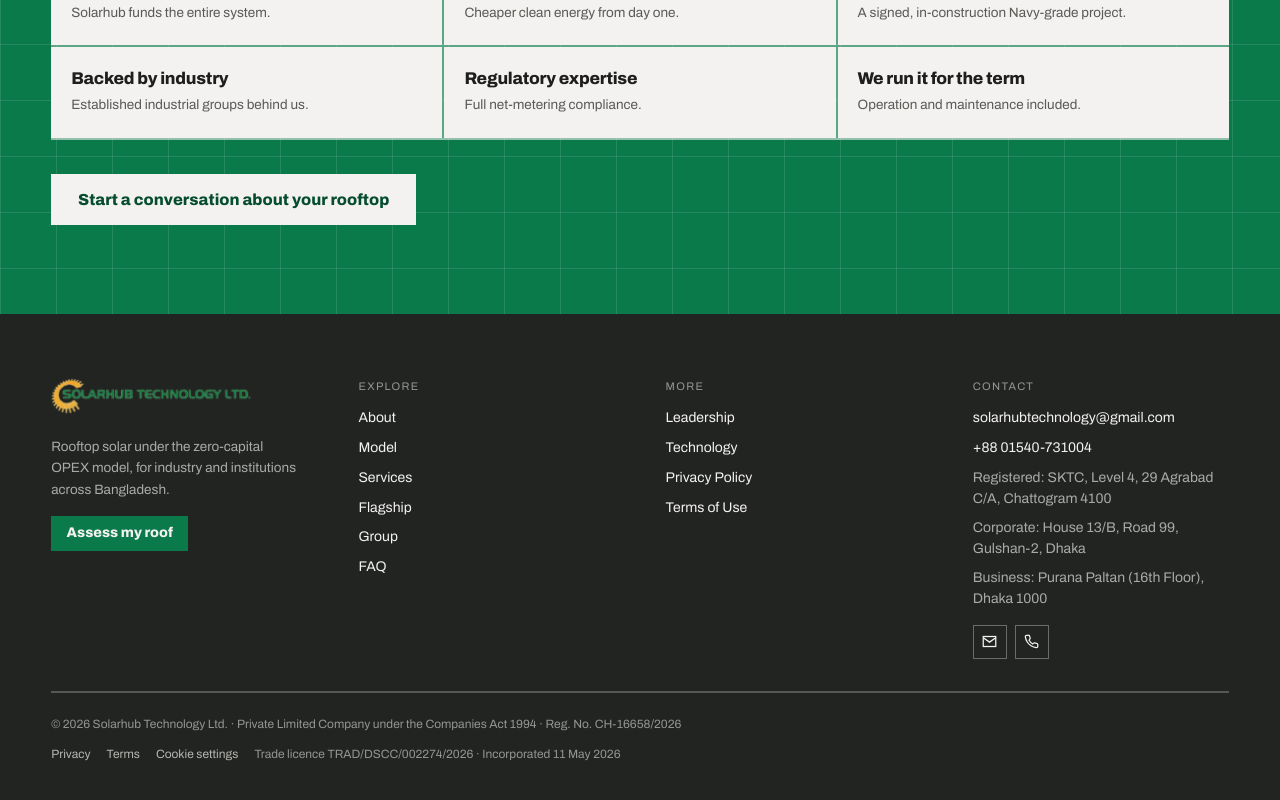
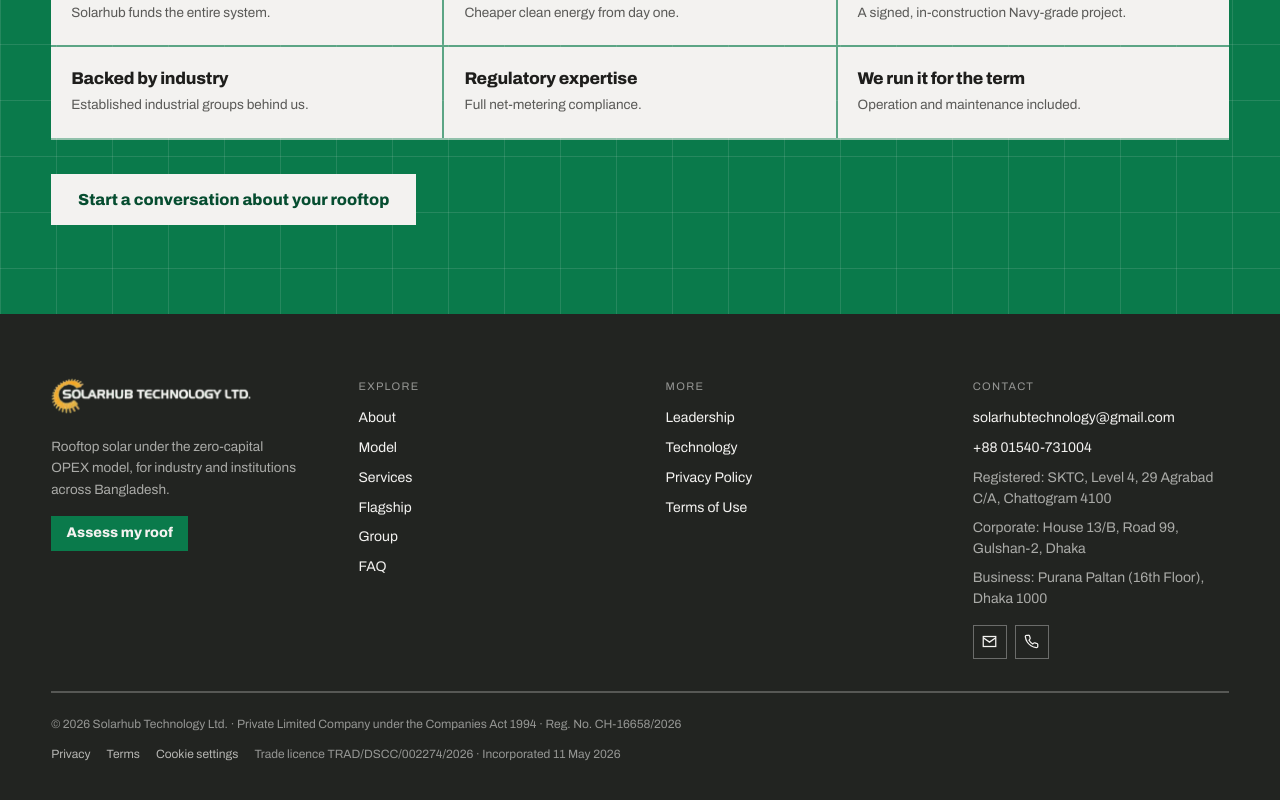
Before and after one commit to Nayrit/SolarLAB, a Next.js app: page / in a window 1280 px wide. Shown: the part 10473-11273 px from the top of the page. Built offline with nearby package versions, Linux system fonts and the light colour scheme; no server answers.

Commit message:
navigation bar green

```diff
--- a/src/components/Logo.tsx
+++ b/src/components/Logo.tsx
@@ -4,7 +4,7 @@
 
 type LogoProps = {
   href?: string;
-  /** Reserved for dark footers — official mark already works on dark and light. */
+  /** Light lockup for green/dark surfaces. */
   light?: boolean;
   showSubtitle?: boolean;
   /** Display height in CSS pixels (width scales with the lockup). */
@@ -12,10 +12,12 @@
 };
 
 const LOGO_SRC = "/brand/solarhub-logo.png";
+const LOGO_SRC_LIGHT = "/brand/solarhub-logo-light.png";
 const LOGO_ASPECT = 405 / 73;
 
 export function Logo({
   href = "/",
+  light = false,
   size = 40,
 }: LogoProps) {
   const safeHref = safeInternalHref(href) ?? "/";
@@ -36,7 +38,7 @@
       }}
     >
       <Image
-        src={LOGO_SRC}
+        src={light ? LOGO_SRC_LIGHT : LOGO_SRC}
         alt="Solarhub Technology Ltd."
         width={width}
         height={height}
--- a/src/styles/site.css
+++ b/src/styles/site.css
@@ -10,6 +10,34 @@
   font-family: var(--font-heading);
   font-weight: 800;
   font-size: 13px;
+}
+
+/* Brand scrollbar */
+html {
+  scrollbar-width: thin;
+  scrollbar-color: var(--color-accent) var(--color-surface);
+}
+
+*::-webkit-scrollbar {
+  width: 10px;
+  height: 10px;
+}
+
+*::-webkit-scrollbar-track {
+  background: var(--color-surface);
+}
+
+*::-webkit-scrollbar-thumb {
+  background: var(--color-accent);
+  border: 2px solid var(--color-surface);
+}
+
+*::-webkit-scrollbar-thumb:hover {
+  background: var(--color-accent-600);
+}
+
+*::-webkit-scrollbar-corner {
+  background: var(--color-surface);
 }
 
 .skip-link:focus {
```
Also changed, not shown: public/brand/solarhub-logo-light.png (added).
